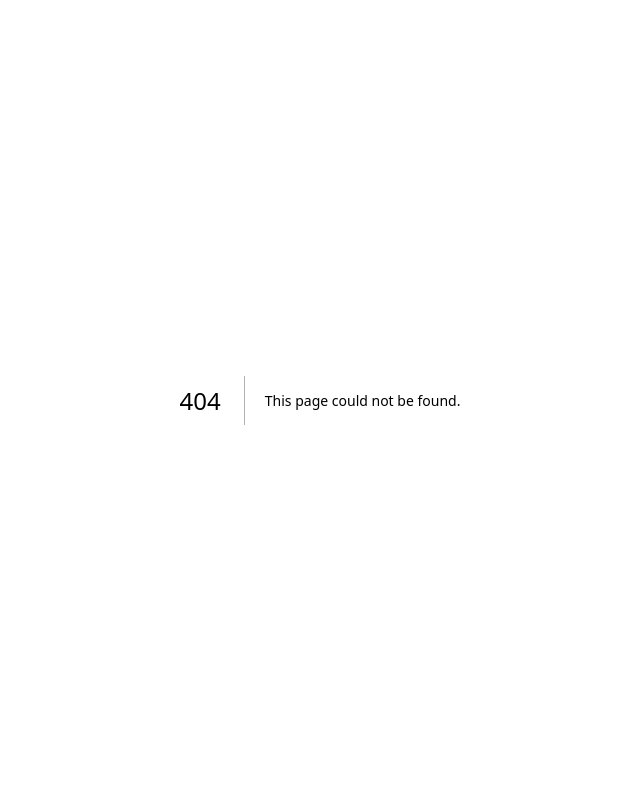
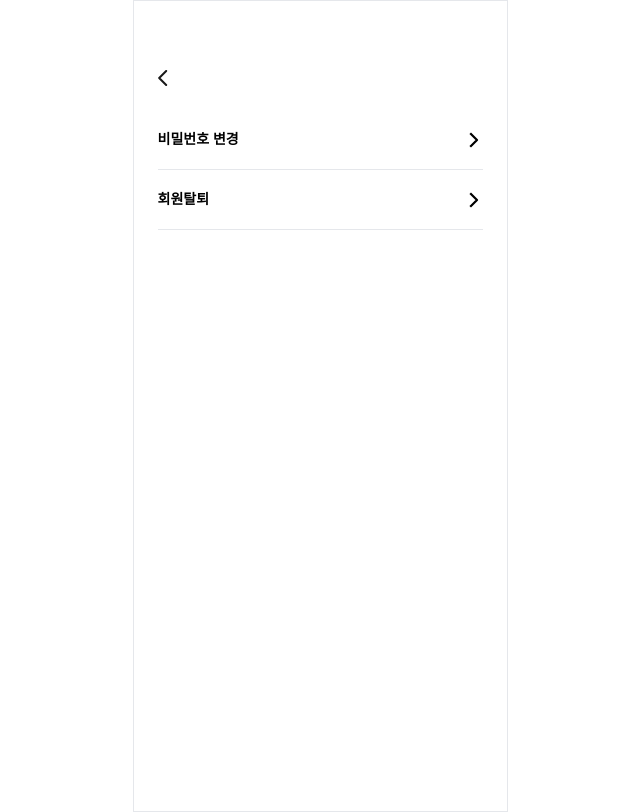
Before and after one commit to Att-ies/frontend, a Next.js app: page /profile/security in a window 1280 px wide. Before the commit this address had no page. Shown: the whole page, without its empty margins (320-960 px from the left). Built offline with nearby package versions, Linux system fonts and the light colour scheme.

Commit message:
feat : profile security page

```diff
--- /dev/null
+++ b/src/pages/profile/security.tsx
@@ -0,0 +1,54 @@
+import Layout from '@components/common/Layout';
+import Navigate from '@components/common/Navigate';
+import React from 'react';
+import { useRouter } from 'next/router';
+import Image from 'next/image';
+
+const selectList = [
+  {
+    id: '1',
+    message: '비밀번호 변경',
+    onClick: () => {},
+  },
+  {
+    id: '2',
+    message: '회원탈퇴',
+    onClick: () => {},
+  },
+];
+
+interface selectItemType {
+  id: string;
+  message: string;
+  onClick: () => void;
+}
+
+export default function security() {
+  const router = useRouter();
+  const onLeftButton = () => {
+    router.back();
+  };
+  return (
+    <Layout>
+      <Navigate isRightButton={false} handleLeftButton={onLeftButton} />
+      <section>
+        {selectList.map((selectItem: selectItemType) => (
+          <article
+            className="border-b h-[60px] flex items-center font-bold relative text-14"
+            key={selectItem.id}
+            onClick={selectList.onClick}
+          >
+            <p>{selectItem.message}</p>
+            <Image
+              src="/svg/icons/icon_front.svg"
+              width="18"
+              height="0"
+              className="absolute right-0"
+              alt="link"
+            />
+          </article>
+        ))}
+      </section>
+    </Layout>
+  );
+}
```
Also changed, not shown: public/svg/icons/Tab/icon_auction.svg.
